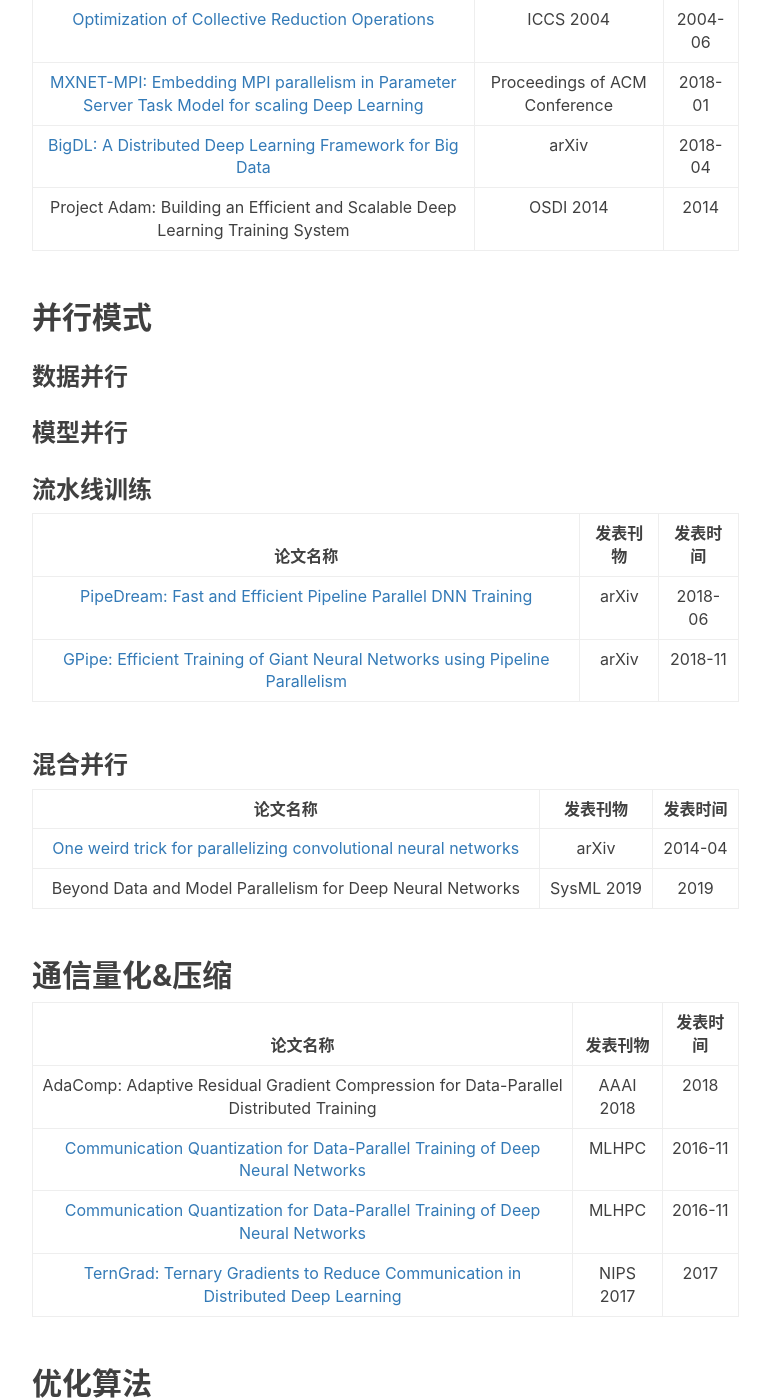
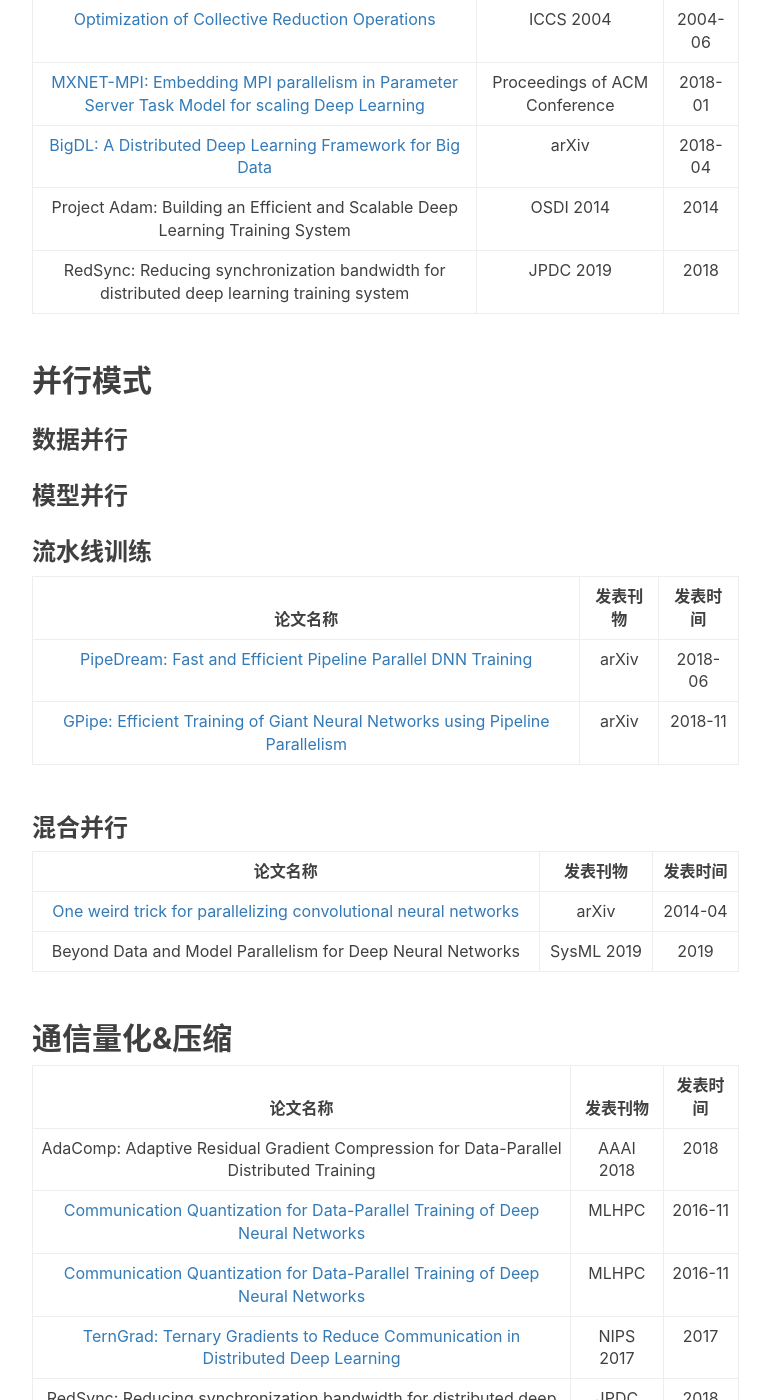
Before and after one commit to YuetongY/YuetongY.github.io, a Jekyll site: the page built from _posts/2019-08-22-Paper-Index.md, in a window 1280 px wide and 1400 px high, scrolled down 3284 px. Shown: the whole window, without its empty margins (233-1003 px from the left). Built offline with Jekyll 4.4.1, drawn with Linux system fonts in a browser that asks for light colours; nearby versions of some CDN libraries; comment, search, counter and statistics services are not loaded; some of the changed text lies outside the part shown.

Commit message:
edit Paper-index

```diff
--- a/_posts/2019-08-22-Paper-Index.md
+++ b/_posts/2019-08-22-Paper-Index.md
@@ -80,6 +80,7 @@
 |[MXNET-MPI: Embedding MPI parallelism in Parameter Server Task Model for scaling Deep Learning](http://arxiv.org/abs/1801.03855)|Proceedings of ACM Conference|2018-01|
 |[BigDL: A Distributed Deep Learning Framework for Big Data](http://arxiv.org/abs/1804.05839)|arXiv|2018-04|
 |Project Adam: Building an Efficient and Scalable Deep Learning Training System|OSDI 2014|2014|
+|RedSync: Reducing synchronization bandwidth for distributed deep learning training system|JPDC 2019|2018|
 
 ## 并行模式
 ### 数据并行
@@ -106,6 +107,7 @@
 |[Communication Quantization for Data-Parallel Training of Deep Neural Networks](http://ieeexplore.ieee.org/document/7835789/)|MLHPC|2016-11|
 |[Communication Quantization for Data-Parallel Training of Deep Neural Networks](http://ieeexplore.ieee.org/document/7835789/)|MLHPC|2016-11|
 |[TernGrad: Ternary Gradients to Reduce Communication in Distributed Deep Learning](http://papers.nips.cc/paper/6749-terngrad-ternary-gradients-to-reduce-communication-in-distributed-deep-learning.pdf)|NIPS 2017|2017|
+|RedSync: Reducing synchronization bandwidth for distributed deep learning training system|JPDC 2019|2018|
 
 ## 优化算法
 ### 异步算法
```
Also changed, not shown: 1 other file.
